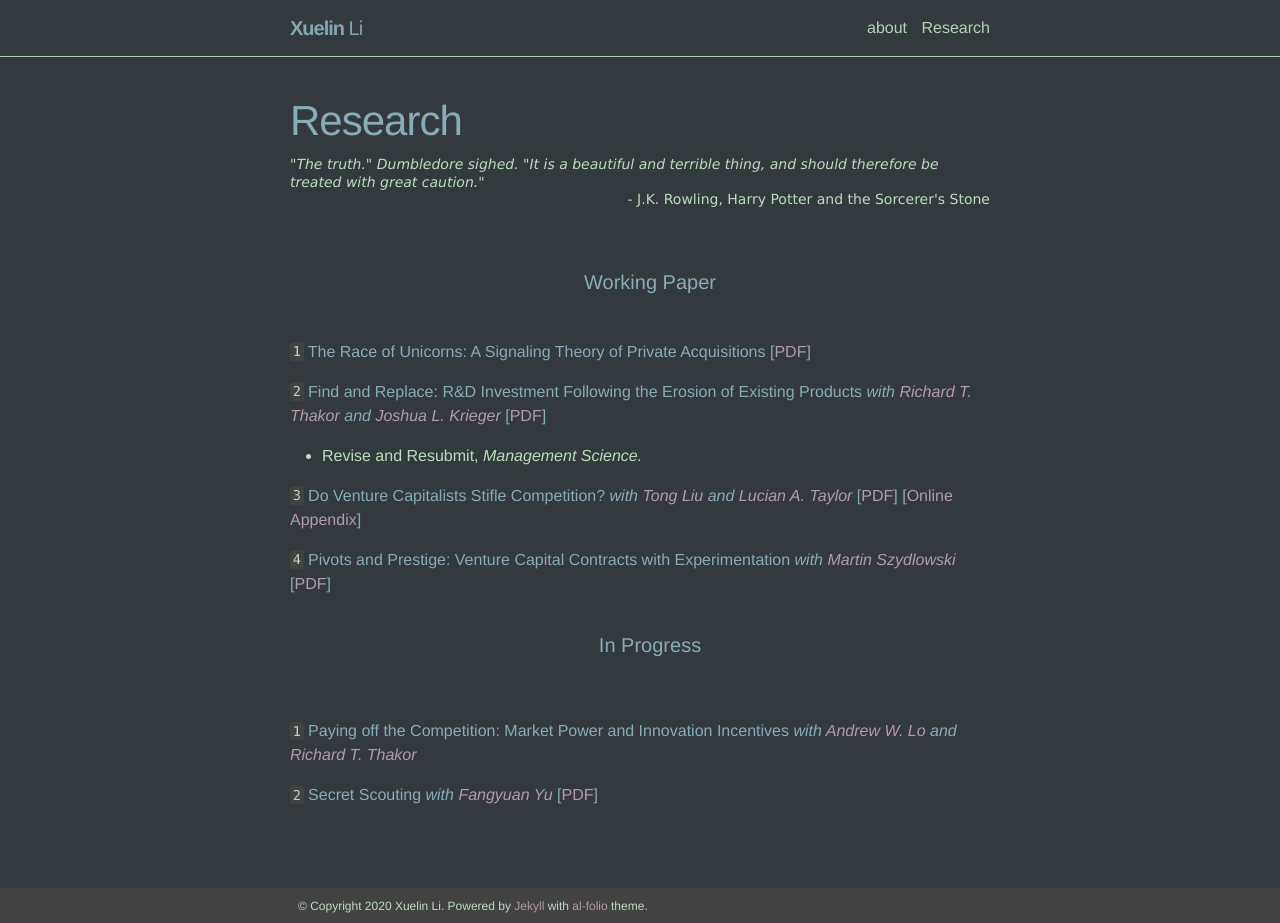
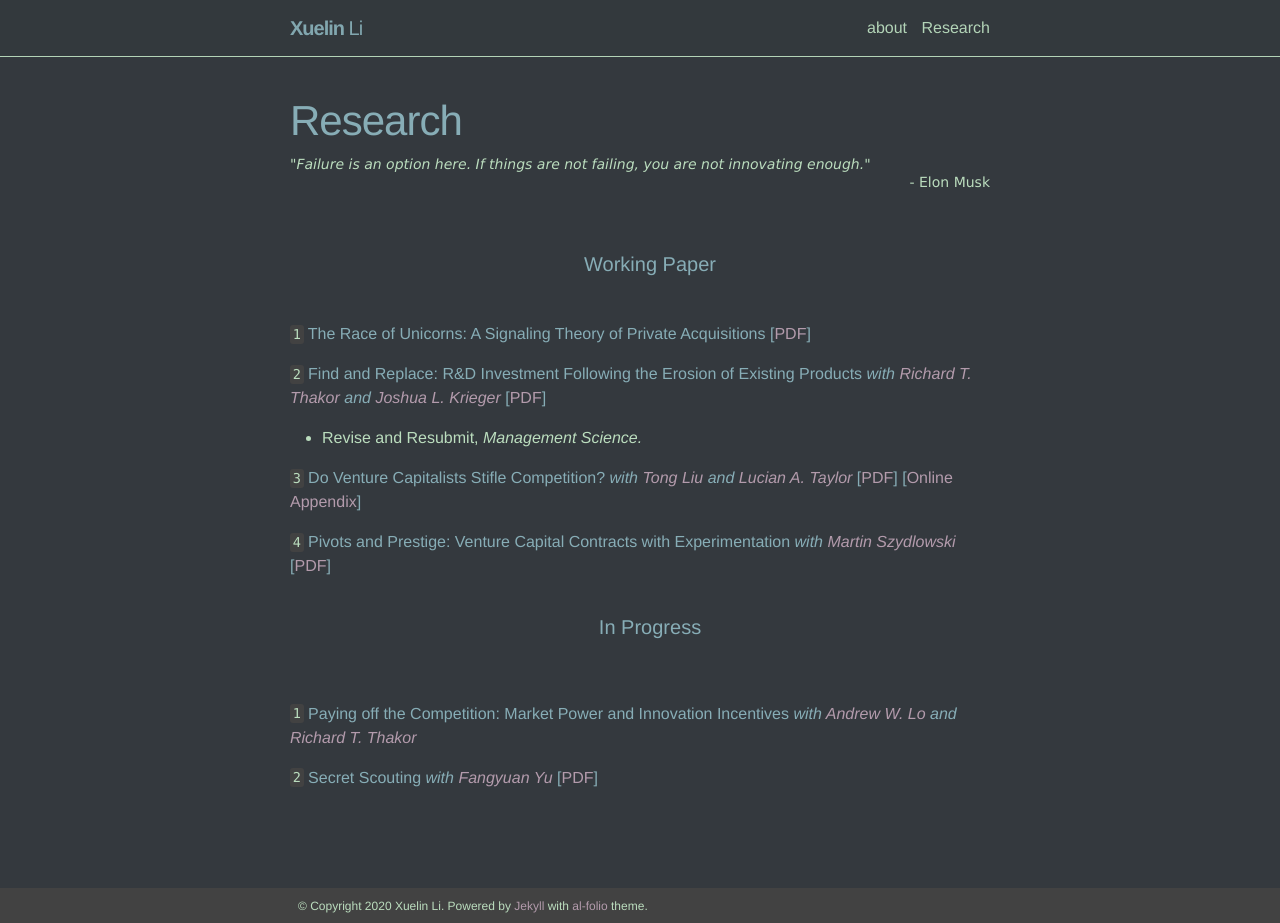
Before and after one commit to meizizhou/homepage, a Jekyll site: the page built from _pages/research.md, in a window 1280 px wide and 923 px high. Built offline with Jekyll 4.4.1, drawn with Linux system fonts in a browser that asks for light colours.

Commit message:
uofsc_v1

```diff
--- a/_pages/research.md
+++ b/_pages/research.md
@@ -3,7 +3,7 @@ layout: page
 permalink: /Research/
 title: Research
 years: [Working Paper]
-description: <font face="verdana"><i>"The truth." Dumbledore sighed. "It is a beautiful and terrible thing, and should therefore be treated with great caution."</i></font><div align="right"><font face="verdana">- J.K. Rowling, Harry Potter and the Sorcerer's Stone</font></div>
+description: <font face="verdana"><i>"Failure is an option here. If things are not failing, you are not innovating enough."</i></font><div align="right"><font face="verdana">- Elon Musk</font></div>
 ---
 
 <h4 class="researchcat">Working Paper</h4>
```
